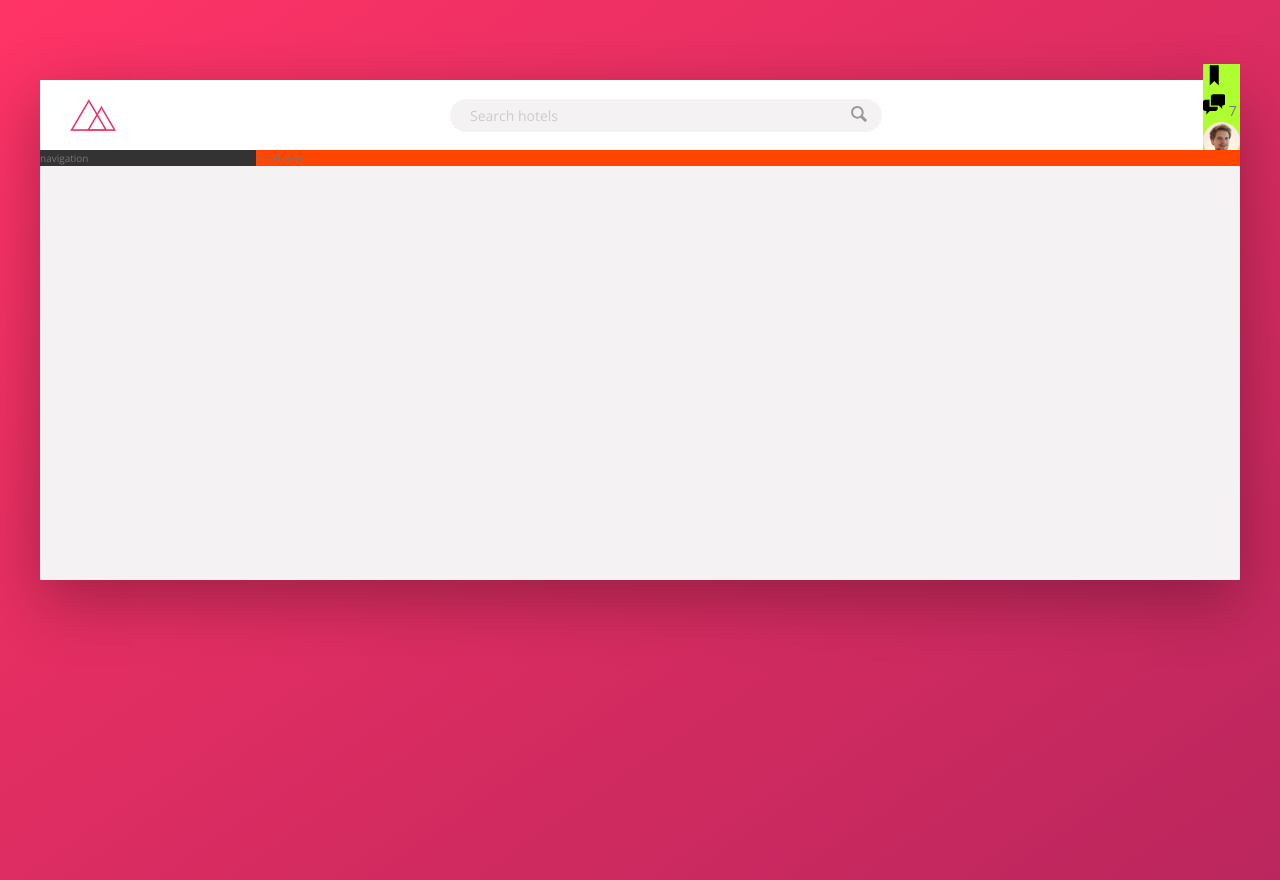
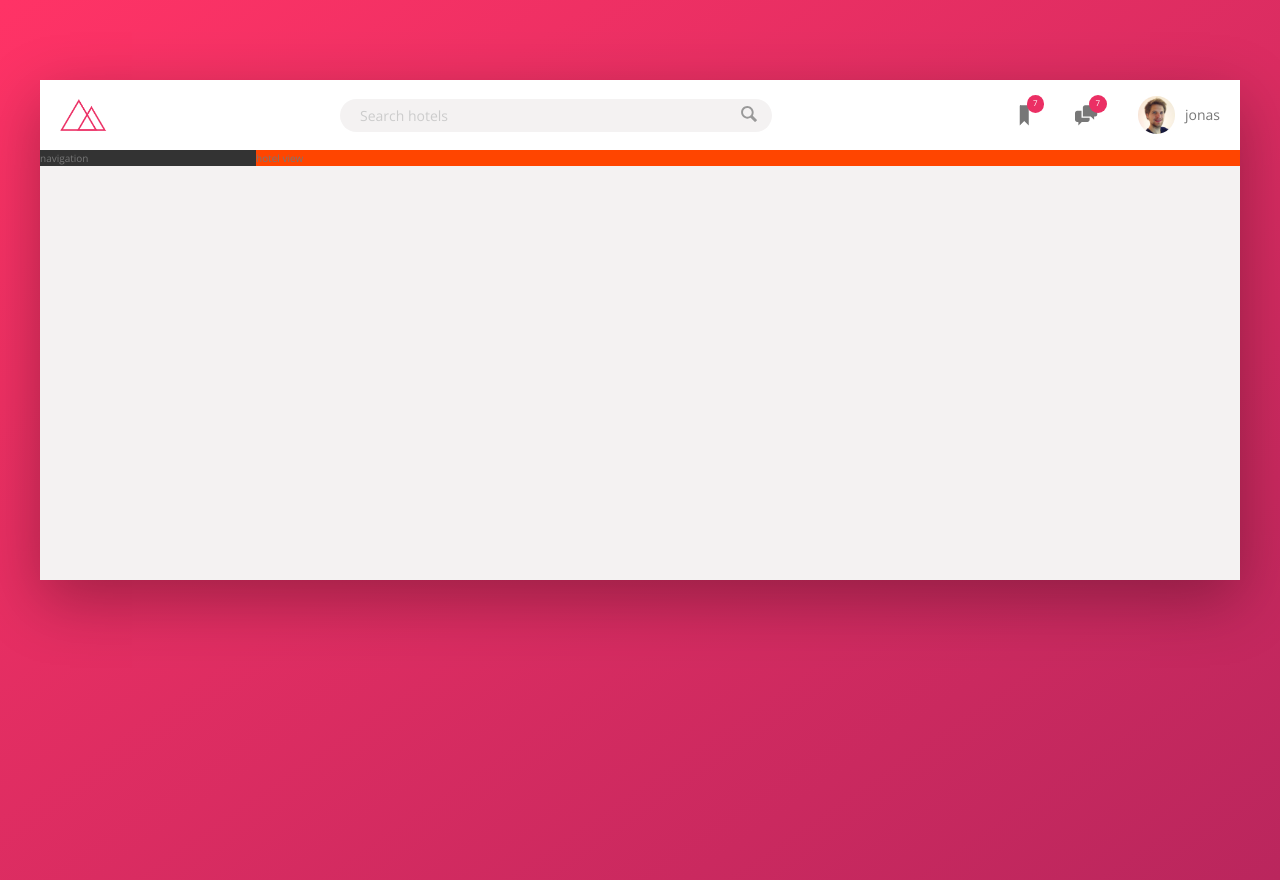
Before and after one commit to StenixDev/Advanced-CSS-and-Sass, a website: page index.html in a window 1280 px wide. Drawn offline with nearby package versions, Linux system fonts and the light colour scheme.

Commit message:
Building the Header Part  3

```diff
--- a/index.html
+++ b/index.html
@@ -36,13 +36,15 @@
             <svg class="user-nav__icon">
               <use xlink:href="img/sprite.svg#icon-bookmark"></use>
             </svg>
+
+            <span class="user-nav__notification">7</span>
           </div>
 
           <div class="user-nav__icon-box">
             <svg class="user-nav__icon">
               <use xlink:href="img/sprite.svg#icon-chat"></use>
             </svg>
-            <span class="user-na__notification">7</span>
+            <span class="user-nav__notification">7</span>
           </div>
 
           <div class="user-nav__user">
@@ -52,7 +54,7 @@
               class="user-nav__user-photo"
             />
 
-            <span class="user-nav__user-nav"></span>
+            <span class="user-nav__user-nav">jonas</span>
           </div>
         </nav>
       </header>
--- a/sass/_components.scss
+++ b/sass/_components.scss
@@ -2,7 +2,7 @@
 
 .logo {
   height: 3.25rem;
-  margin-left: 3rem;
+  margin-left: 2rem;
 }
 
 //  SEARCH
@@ -64,16 +64,46 @@
 // USER NAVIGATION
 
 .user-nav {
-  background-color: greenyellow;
+  align-self: stretch;
+
+  display: flex;
+  align-items: center;
+
+  & > * {
+    padding: 0 2rem;
+    cursor: pointer;
+    height: 100%;
+    display: flex;
+    align-items: center;
+  }
+
+  & > *:hover {
+    background-color: var(--color-grey-light-2);
+  }
+
   &__icon-box {
+    position: relative;
   }
 
   &__icon {
     height: 2.25rem;
     width: 2.25rem;
+    fill: var(--color-grey-dark-2);
   }
 
   &__notification {
+    font-size: 0.8rem;
+    height: 1.75rem;
+    width: 1.75rem;
+    border-radius: 100px;
+    background-color: var(--color-primary);
+    color: #fff;
+    position: absolute;
+    top: 1.5rem;
+    right: 1.1rem;
+    display: flex;
+    justify-content: center;
+    align-items: center;
   }
 
   &__user {
@@ -82,6 +112,7 @@
   &__user-photo {
     height: 3.75rem;
     border-radius: 50%;
+    margin-right: 1rem;
   }
 
   &__user-name {
```
Also changed, not shown: css/style.css, 1 other file.
